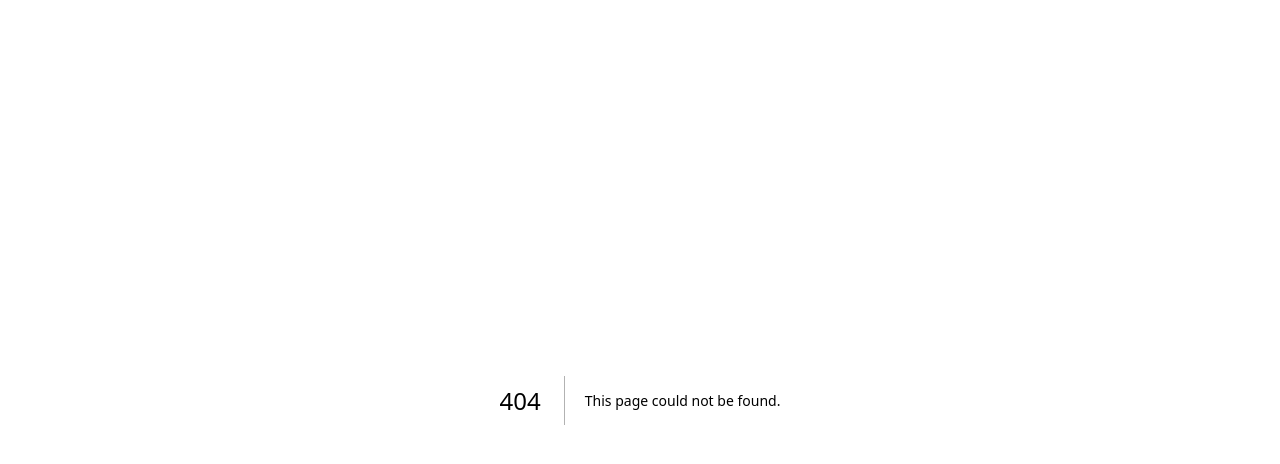
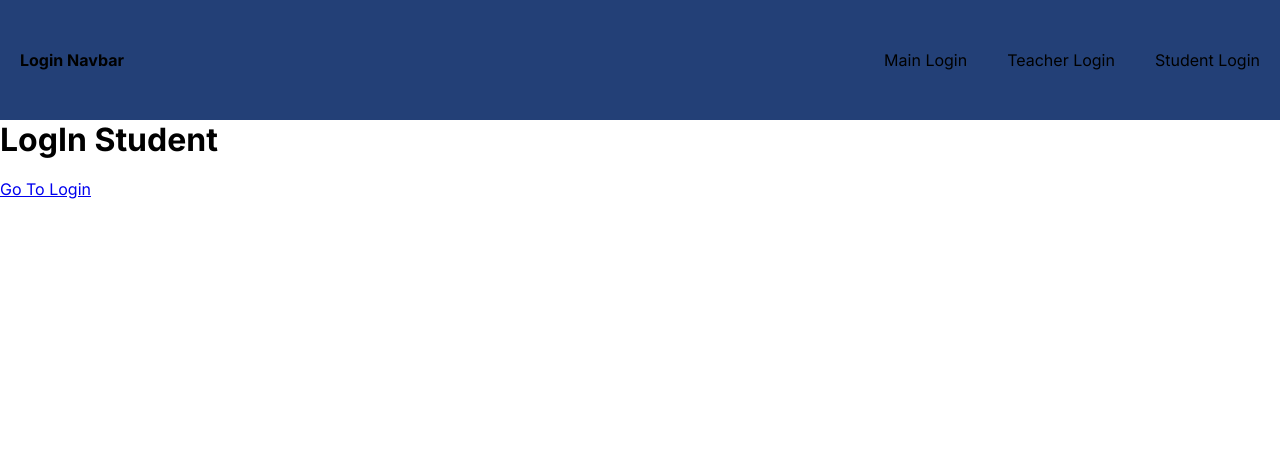
Before and after one commit to mudassirarif17/blog-using-next-js, a Next.js app: page /login/loginstudent in a window 1280 px wide. Before the commit this address had no page. Shown: the top 464 px of the page. Built offline with nearby package versions, Linux system fonts and the light colour scheme.

Commit message:
routing , nested routing and layout is done

```diff
--- a/src/app/about/page.js
+++ b/src/app/about/page.js
@@ -12,6 +12,12 @@
       <br />
       <br />
       <button onClick={()=>router.push("/login")}>Click to visit Login</button>
+      <br />
+      <br />
+      <button onClick={()=>router.push("/about/aboutstudent")}>Go to AboutStudent</button>
+      <br />
+      <br />
+      <button onClick={()=>router.push("/about/aboutcollege")}>Go to AboutCollege</button>
     </div>
   )
 }
--- a/src/app/layout.js
+++ b/src/app/layout.js
@@ -11,7 +11,9 @@
 export default function RootLayout({ children }) {
   return (
     <html lang="en">
-      <body className={inter.className}>{children}</body>
+      <body className={inter.className}>
+      {/* <h1>This is Common Layout</h1> */}
+        {children}</body>
     </html>
   )
 }
--- /dev/null
+++ b/src/app/login/layout.js
@@ -0,0 +1,33 @@
+"use client"
+import React from 'react'
+import Link from 'next/link';
+import { usePathname } from 'next/navigation';
+
+import "./login.css"
+const layout = ({children}) => {
+  const pathName = usePathname();
+  console.log(pathName);
+
+  return (
+    <div>
+      {
+        pathName !== "/login/loginteacher"?
+        <div className="navbar">
+          <div className="logo">
+            <h4>Login Navbar</h4>
+          </div>
+        <ul className="login-menu">
+          <li><Link href="/login">Main Login</Link></li>
+          <li><Link href="/login/loginteacher">Teacher Login</Link></li>
+          <li><Link href="/login/loginstudent">Student Login</Link></li>
+        </ul>
+        </div>
+        :null
+      }
+
+      {children}
+    </div>
+  )
+}
+
+export default layout
--- /dev/null
+++ b/src/app/login/login.css
@@ -0,0 +1,29 @@
+*{
+    margin: 0;
+    padding: 0;
+}
+.navbar{
+    display: flex;
+    height: 15vh;
+    align-items: center;
+    justify-content: space-between;
+    background-color: #234077;
+}
+
+.logo{
+    margin: 0px 20px;
+}
+
+.login-menu{
+    display: flex;
+}
+
+.login-menu li{
+    list-style: none;
+}
+
+.login-menu li a{
+    text-decoration: none;
+    color: black;
+    padding: 0px 20px;
+}
--- /dev/null
+++ b/src/app/login/loginstudent/page.js
@@ -0,0 +1,14 @@
+import React from 'react'
+import Link from 'next/link';
+
+const page = () => {
+  return (
+    <div>
+      <h1>LogIn Student</h1>
+      <br />
+      <Link href="/login">Go To Login</Link>
+    </div>
+  )
+}
+
+export default page
--- a/src/app/login/page.js
+++ b/src/app/login/page.js
@@ -1,6 +1,7 @@
 "use client"
 import React from 'react'
 import { useRouter } from 'next/navigation';
+import Link from 'next/link';
 
 const page = () => {
     const router = useRouter();
@@ -14,6 +15,11 @@
       <br />
       <br />
       <button onClick={()=>navigation("/about")}>Click To visit About</button>
+      <br />
+      <br />
+      <Link href={"/login/loginstudent"}>Go To Login Student</Link>
+      <br />
+      <Link href={"/login/loginteacher"}>Go To Login Teacher</Link>
     </div>
   )
 }
```
Also changed, not shown: src/app/about/aboutcollege/page.js (added, +15 -0 lines), src/app/about/aboutstudent/page.js (added, +11 -0 lines), src/app/login/loginteacher/page.js (added, +14 -0 lines).
